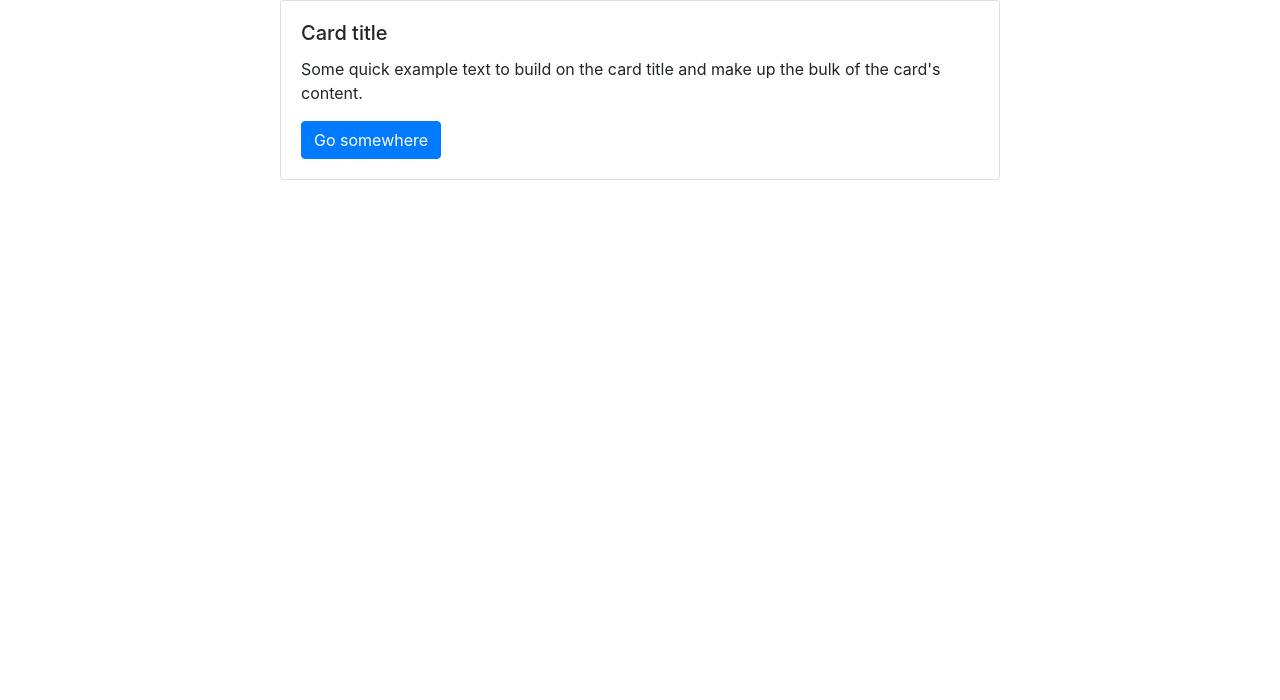
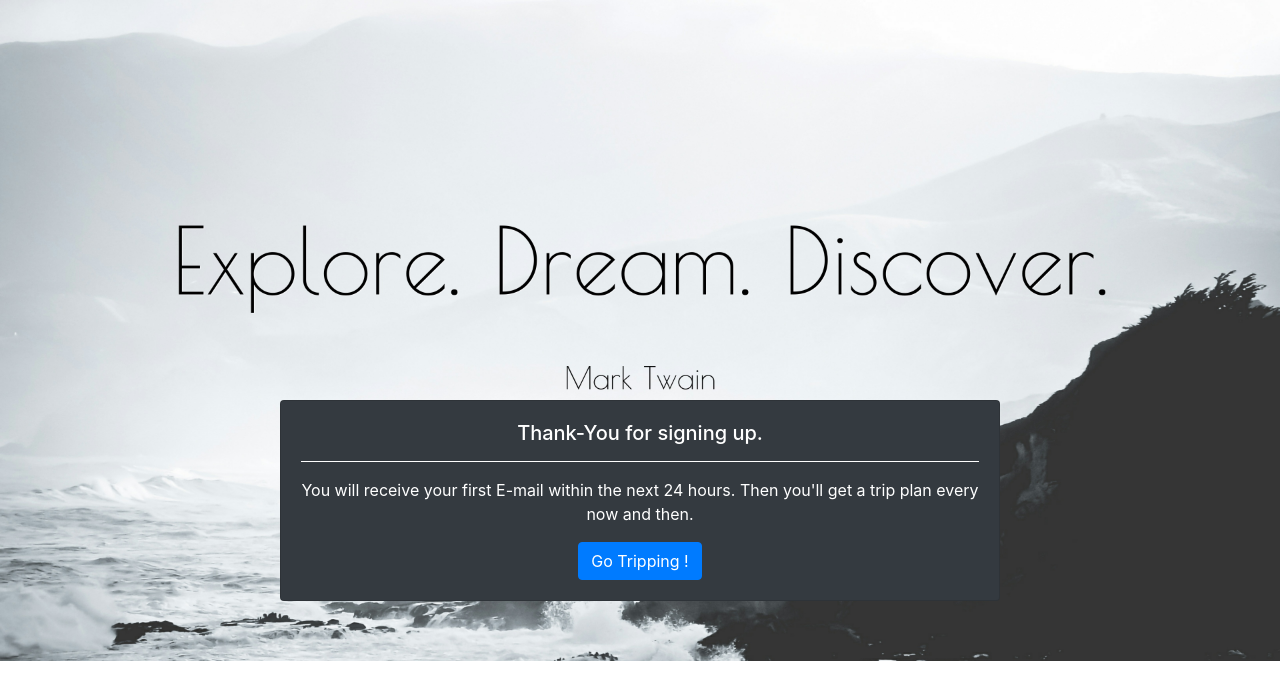
Before and after one commit to yash1rj/Travel_Destiny, a plain HTML site: page success.html in a window 1280 px wide. Drawn offline with nearby package versions, Linux system fonts and the light colour scheme.

Commit message:
Update success.html

```diff
--- a/success.html
+++ b/success.html
@@ -13,12 +13,13 @@
 
         <title>Travel Destiny | Reg_Confirmation</title>
     </head>
-    <body class="container">
-        <div class="card mx-auto my-auto" style="width: 45rem;">
+    <body class="container" style="background-image:url('media/confirm_banner.jpg'); background-repeat: no-repeat; background-size: cover; background-position: center center;">
+        <div class="card mx-auto text-center text-white bg-dark" style="width: 45rem; margin-top: 50vh">
             <div class="card-body">
-                <h5 class="card-title">Card title</h5>
-                <p class="card-text">Some quick example text to build on the card title and make up the bulk of the card's content.</p>
-                <a href="#" class="btn btn-primary">Go somewhere</a>
+                <h5 class="card-title">Thank-You for signing up.</h5>
+                <hr style="border-color:white;" />
+                <p class="card-text">You will receive your first E-mail within the next 24 hours. Then you'll get a trip plan every now and then.</p>
+                <a href="places.html" class="btn btn-primary">Go Tripping !</a>
             </div>
         </div>
 
```
